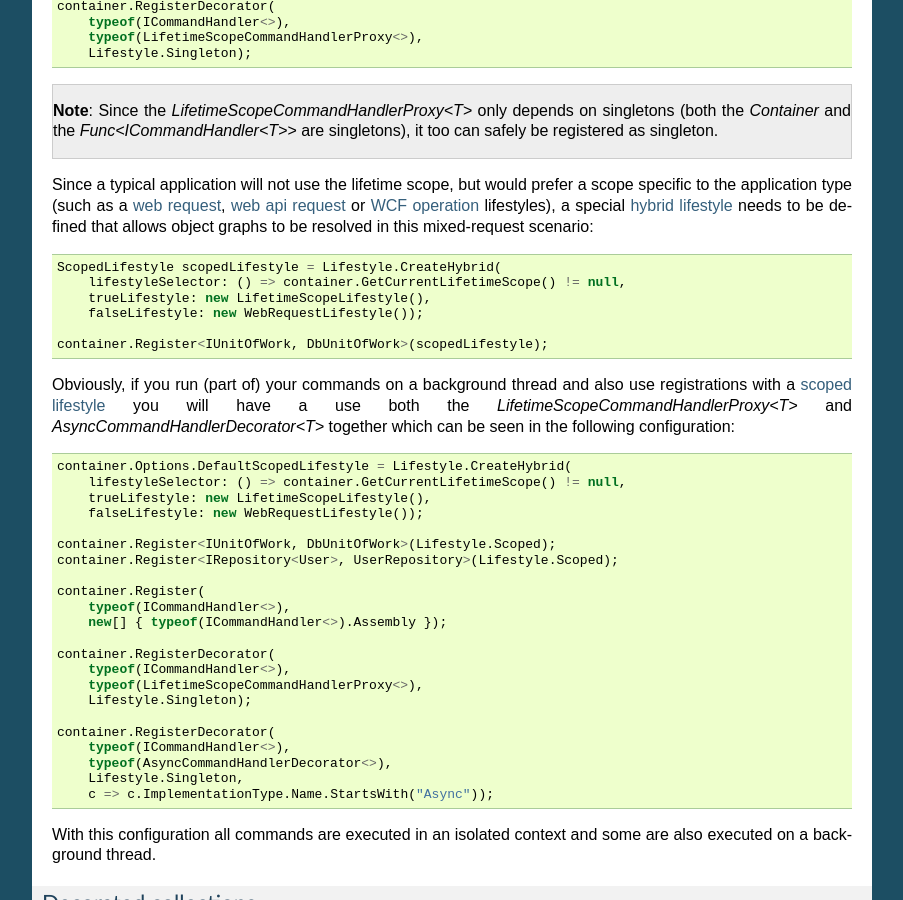
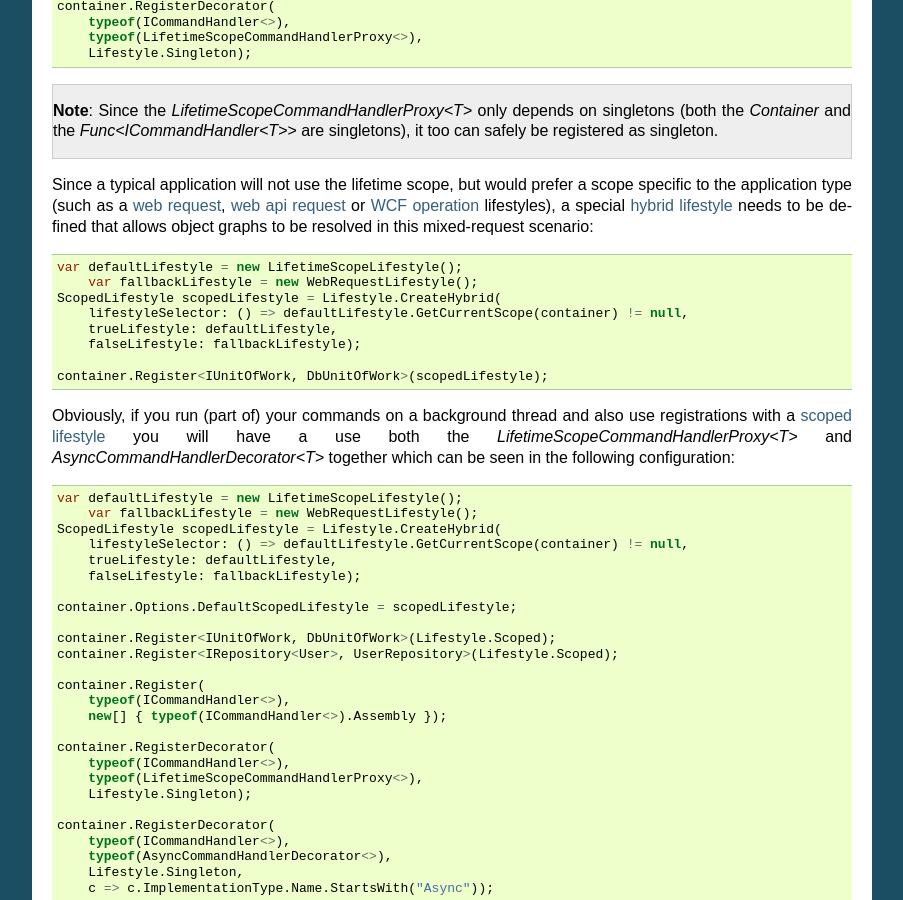
Before and after one commit to simpleinjector/Documentation, a Sphinx documentation site: the page built from source/aop.rst, in a window 1280 px wide and 900 px high, scrolled down 5743 px. Shown: the whole window, without its empty margins (198-1101 px from the left). Built offline with Sphinx 7.4.7, drawn with Linux system fonts in a browser that asks for light colours.

Commit message:
Use of GetCurrentLifetimeScope removed
GetCurrentLifetimeScope has been marked obsolete; code examples changed
accordingly.

```diff
--- a/source/aop.rst
+++ b/source/aop.rst
@@ -302,10 +302,12 @@ Since a typical application will not use the lifetime scope, but would prefer a
 
 .. code-block:: c#
 
+    var defaultLifestyle = new LifetimeScopeLifestyle();
+	var fallbackLifestyle = new WebRequestLifestyle();
     ScopedLifestyle scopedLifestyle = Lifestyle.CreateHybrid(
-        lifestyleSelector: () => container.GetCurrentLifetimeScope() != null,
-        trueLifestyle: new LifetimeScopeLifestyle(),
-        falseLifestyle: new WebRequestLifestyle());
+        lifestyleSelector: () => defaultLifestyle.GetCurrentScope(container) != null,
+        trueLifestyle: defaultLifestyle,
+        falseLifestyle: fallbackLifestyle);
 
     container.Register<IUnitOfWork, DbUnitOfWork>(scopedLifestyle);
 
@@ -313,10 +315,14 @@ Obviously, if you run (part of) your commands on a background thread and also us
 
 .. code-block:: c#
 
-    container.Options.DefaultScopedLifestyle = Lifestyle.CreateHybrid(
-        lifestyleSelector: () => container.GetCurrentLifetimeScope() != null,
-        trueLifestyle: new LifetimeScopeLifestyle(),
-        falseLifestyle: new WebRequestLifestyle());
+    var defaultLifestyle = new LifetimeScopeLifestyle();
+	var fallbackLifestyle = new WebRequestLifestyle();
+    ScopedLifestyle scopedLifestyle = Lifestyle.CreateHybrid(
+        lifestyleSelector: () => defaultLifestyle.GetCurrentScope(container) != null,
+        trueLifestyle: defaultLifestyle,
+        falseLifestyle: fallbackLifestyle);
+
+    container.Options.DefaultScopedLifestyle = scopedLifestyle;
 
     container.Register<IUnitOfWork, DbUnitOfWork>(Lifestyle.Scoped);
     container.Register<IRepository<User>, UserRepository>(Lifestyle.Scoped);
--- a/source/lifetimes.rst
+++ b/source/lifetimes.rst
@@ -499,9 +499,10 @@ Simple Injector has no built-in hybrid lifestyles, but has a simple mechanism fo
 .. code-block:: c#
 
     var container = new Container();
+	var trueLifestyle = new LifetimeScopeLifestyle();
     container.Options.DefaultScopedLifestyle = Lifestyle.CreateHybrid(
-        lifestyleSelector: () => container.GetCurrentLifetimeScope() != null,
-        trueLifestyle: new LifetimeScopeLifestyle(),
+        lifestyleSelector: () => trueLifestyle.GetCurrentScope(container) != null,
+        trueLifestyle: trueLifestyle,
         falseLifestyle: new WebRequestLifestyle());
 
     container.Register<IUserRepository, SqlUserRepository>(Lifestyle.Scoped);
```
